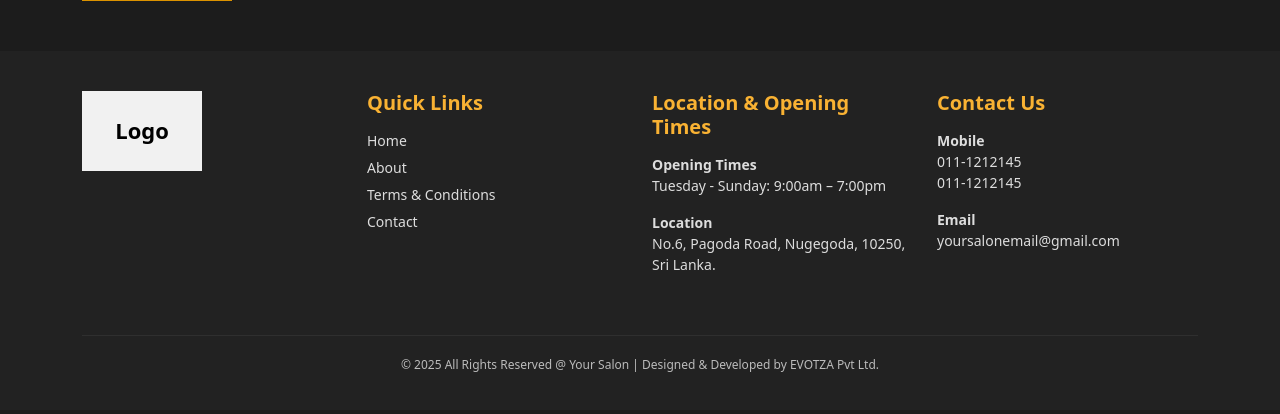
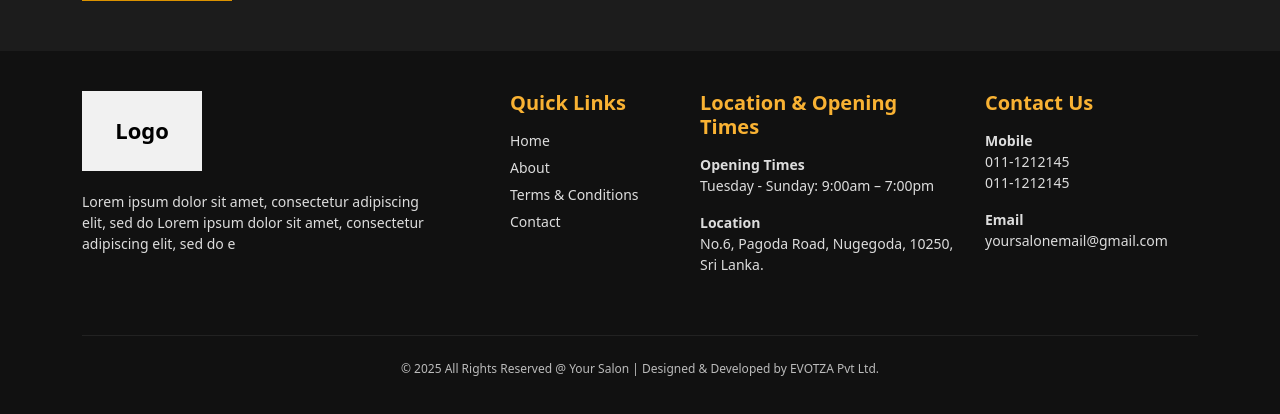
Before and after one commit to Dulsara2003/Saloon-project, a PHP site: page / in a window 1280 px wide. Shown: the part 4290-4704 px from the top of the page. Before the commit the page ends 4662 px from the top, so only its background shows below. Run offline with PHP 8.4, Linux system fonts and the light colour scheme.

Commit message:
footer change

```diff
--- a/saloon-site/footer.php
+++ b/saloon-site/footer.php
@@ -6,11 +6,11 @@
     <meta name="viewport" content="width=device-width, initial-scale=1.0">
     <title>Footer Example</title>
     <!-- Bootstrap CSS -->
-    <link href="https://cdn.jsdelivr.net/npm/bootstrap@5.3.3/dist/css/bootstrap.min.css" rel="stylesheet">
+
     <style>
         /* Custom Footer Styles */
         .footer {
-            background-color: #222;
+            background-color: #111111ff;
             color: #ddd;
             padding: 40px 20px 20px;
             font-size: 14px;
@@ -58,6 +58,8 @@
             font-size: 12px;
             text-align: center;
             color: #bbb;
+
+
         }
 
         @media (max-width: 767px) {
@@ -79,14 +81,13 @@
         <div class="container">
             <div class="row">
                  <!-- Logo & Quick Links -->
-                <div class="col-md-3 mb-4">
+                <div class="col-md-4 mb-4 me-5">
                     <div class="logo-box">Logo</div>
-
+                    <p>Lorem ipsum dolor sit amet, consectetur adipiscing elit, sed do Lorem ipsum dolor sit amet, consectetur adipiscing elit, sed do e</p>
                 </div>
 
                 <!-- Logo & Quick Links -->
-                <div class="col-md-3 mb-4">
-
+                <div class="col-md-2 mb-4 ">
                     <h5>Quick Links</h5>
                     <a href="#">Home</a>
                     <a href="#">About</a>
@@ -95,7 +96,7 @@
                 </div>
 
                 <!-- Location & Opening Times -->
-                <div class="col-md-3 mb-4">
+                <div class="col-md-3 mb-4 ">
                     <h5>Location & Opening Times</h5>
                     <p><strong>Opening Times</strong><br>
                         Tuesday - Sunday: 9:00am – 7:00pm</p>
@@ -104,7 +105,7 @@
                 </div>
 
                 <!-- Contact Us -->
-                <div class="col-md-3 mb-4">
+                <div class="col-md-2 mb-4 ">
                     <h5>Contact Us</h5>
                     <p><strong>Mobile</strong><br>011-1212145<br>011-1212145</p>
                     <p><strong>Email</strong><br>yoursalonemail@gmail.com</p>
@@ -112,14 +113,14 @@
             </div>
 
             <hr>
-            <p class="copyright">
+            <p class="copyright mt-4">
                 © 2025 All Rights Reserved @ Your Salon | Designed & Developed by EVOTZA Pvt Ltd.
             </p>
         </div>
     </footer>
 
-    <!-- Bootstrap JS -->
-    <script src="https://cdn.jsdelivr.net/npm/bootstrap@5.3.3/dist/js/bootstrap.bundle.min.js"></script>
+
+
 </body>
 
 </html>
--- a/saloon-site/index.php
+++ b/saloon-site/index.php
@@ -411,7 +411,7 @@
                                         <input type="text" class="form-control" placeholder="Your Contact Number">
                                     </div>
                                     <div class="col-md-6">
-                                        <select class="form-select">
+                                        <select class="form-select text-white">
                                             <option selected disabled>Subject</option>
                                             <option value="1">General Inquiry</option>
                                             <option value="2">Support</option>
@@ -452,6 +452,8 @@
 
 
 <?php include"footer.php"; ?>
+
+
     <script src="all.js"></script>
     <script src="services.js"></script>
 </body>
```
